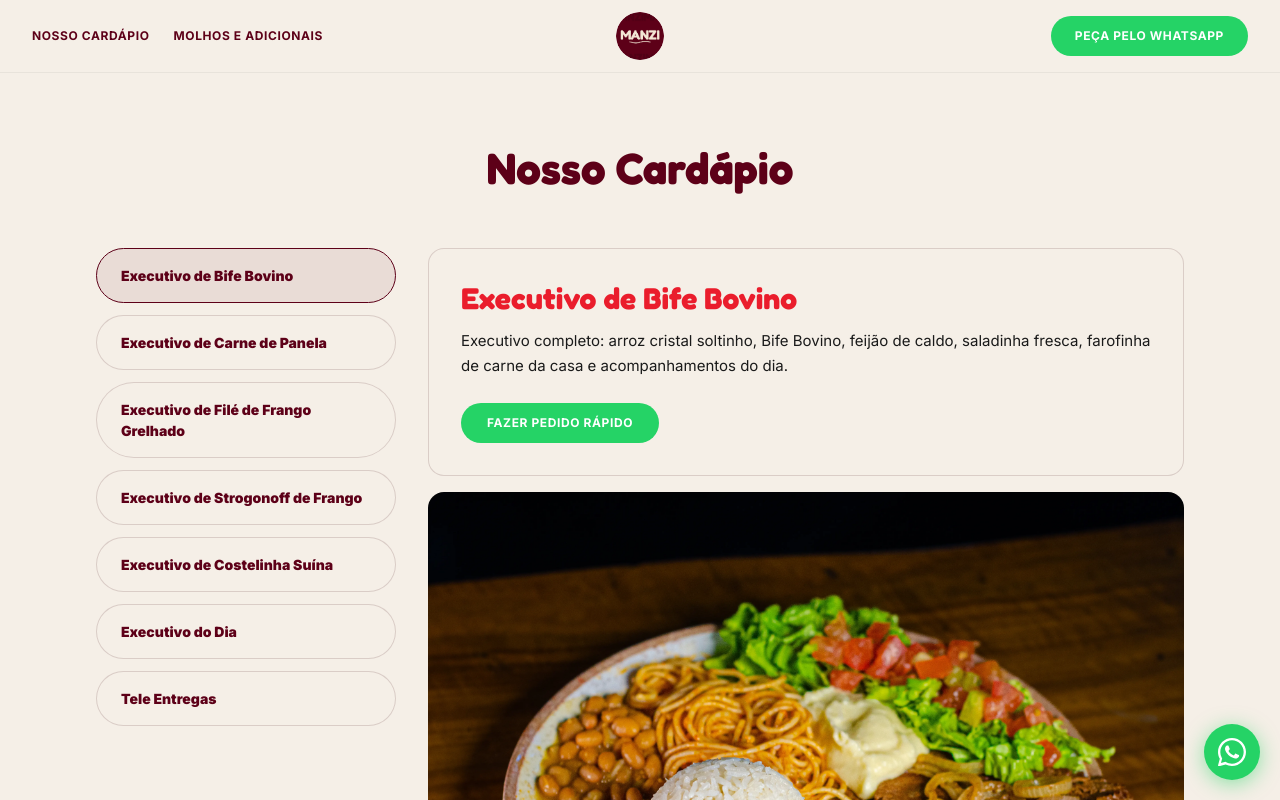
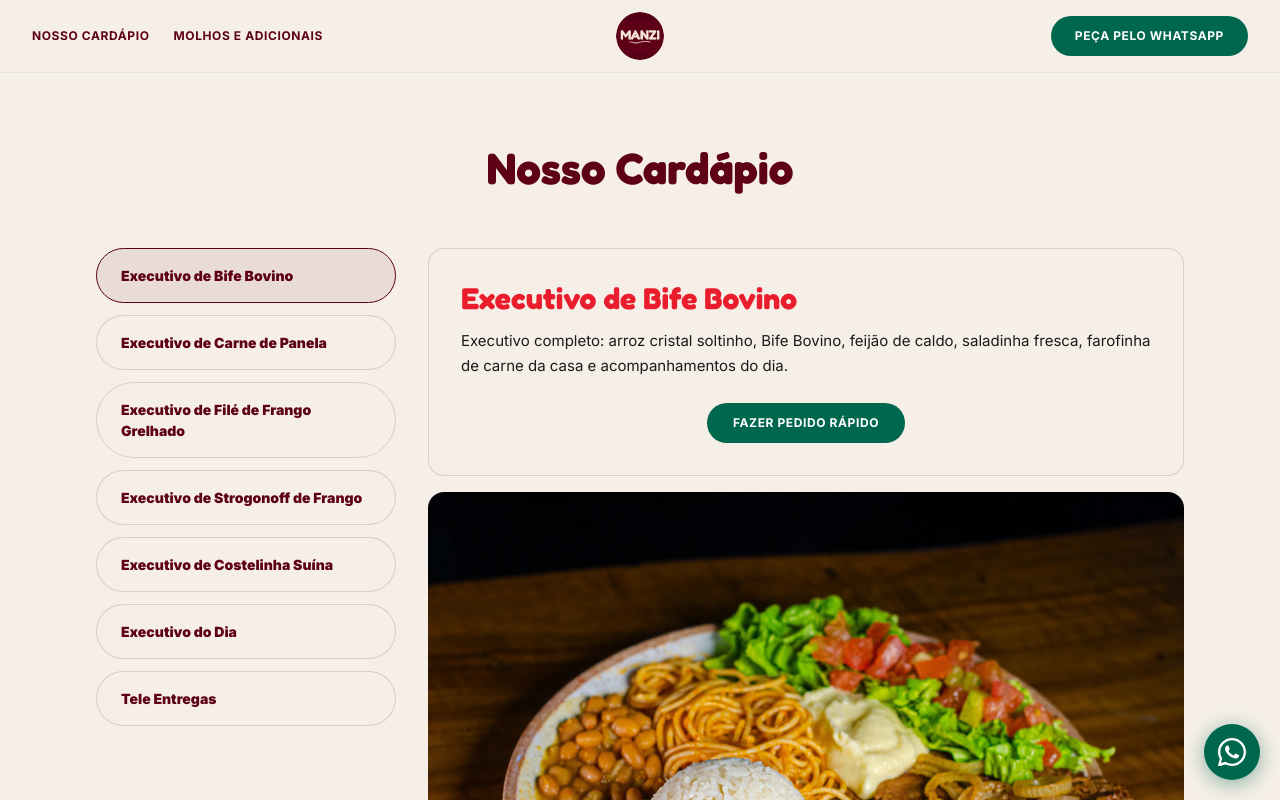
Before and after one commit to EducLead01/Restaurante-Manzi, a Next.js app: page / in a window 1280 px wide. Shown: the top 800 px of the page. Built offline with nearby package versions, Linux system fonts and the light colour scheme.

Commit message:
Centraliza os CTAs de pedido e usa o verde do WhatsApp do unosales.com.br
Co-Authored-By: Claude Sonnet 5 <noreply@anthropic.com>

```diff
--- a/src/components/Filosofia.tsx
+++ b/src/components/Filosofia.tsx
@@ -59,7 +59,7 @@ function BotaoPedido({ titulo }: { titulo: string }) {
       target="_blank"
       rel="noopener noreferrer"
       className="font-bold text-xs uppercase tracking-wider inline-block rounded-full text-white"
-      style={{ background: "#25D366", padding: "12px 26px" }}
+      style={{ background: "#00674F", padding: "12px 26px" }}
     >
       Fazer pedido rápido
     </a>
@@ -83,7 +83,7 @@ function PainelFoto({ pilar }: { pilar: ItemCardapio }) {
         <p className="mt-3" style={{ fontSize: 15, lineHeight: 1.7, color: "#1a1a1a" }}>
           {pilar.texto}
         </p>
-        <div className="mt-6">
+        <div className="mt-6 text-center">
           <BotaoPedido titulo={pilar.titulo} />
         </div>
       </div>
@@ -134,7 +134,7 @@ function PainelTexto({ pilar }: { pilar: ItemCardapio }) {
         <p className="mt-4" style={{ fontSize: 15, lineHeight: 1.7, maxWidth: 520, color: "#1a1a1a" }}>
           {pilar.texto}
         </p>
-        <div className="mt-8">
+        <div className="mt-8 text-center">
           <BotaoPedido titulo={pilar.titulo} />
         </div>
       </div>
--- a/src/components/Header.tsx
+++ b/src/components/Header.tsx
@@ -44,7 +44,7 @@ export default function Header() {
               target="_blank"
               rel="noopener noreferrer"
               className="hidden md:inline-flex items-center font-bold text-xs uppercase tracking-wider px-6 py-3 rounded-full text-white transition-opacity hover:opacity-90"
-              style={{ background: "#25D366" }}
+              style={{ background: "#00674F" }}
             >
               Peça pelo WhatsApp
             </a>
@@ -84,7 +84,7 @@ export default function Header() {
             rel="noopener noreferrer"
             onClick={() => setOpen(false)}
             className="font-bold text-sm uppercase tracking-wider px-6 py-3.5 rounded-full text-white text-center"
-            style={{ background: "#25D366" }}
+            style={{ background: "#00674F" }}
           >
             Peça pelo WhatsApp
           </a>
--- a/src/components/WhatsappButton.tsx
+++ b/src/components/WhatsappButton.tsx
@@ -8,7 +8,7 @@ export default function WhatsappButton() {
       rel="noopener noreferrer"
       aria-label="Falar no WhatsApp"
       className="fixed bottom-5 right-5 z-[100] w-14 h-14 rounded-full flex items-center justify-center shadow-2xl transition-transform hover:scale-110 active:scale-95"
-      style={{ background: "#25D366", boxShadow: "0 4px 20px rgba(37,211,102,0.5)" }}
+      style={{ background: "#00674F", boxShadow: "0 4px 20px rgba(0,103,79,0.45)" }}
     >
       <svg xmlns="http://www.w3.org/2000/svg" viewBox="0 0 24 24" className="w-7 h-7 fill-white">
         <path d="M17.472 14.382c-.297-.149-1.758-.867-2.03-.967-.273-.099-.471-.148-.67.15-.197.297-.767.966-.94 1.164-.173.199-.347.223-.644.075-.297-.15-1.255-.463-2.39-1.475-.883-.788-1.48-1.761-1.653-2.059-.173-.297-.018-.458.13-.606.134-.133.298-.347.446-.52.149-.174.198-.298.298-.497.099-.198.05-.371-.025-.52-.075-.149-.669-1.612-.916-2.207-.242-.579-.487-.5-.669-.51-.173-.008-.371-.01-.57-.01-.198 0-.52.074-.792.372-.272.297-1.04 1.016-1.04 2.479 0 1.462 1.065 2.875 1.213 3.074.149.198 2.096 3.2 5.077 4.487.709.306 1.262.489 1.694.625.712.227 1.36.195 1.871.118.571-.085 1.758-.719 2.006-1.413.248-.694.248-1.289.173-1.413-.074-.124-.272-.198-.57-.347z" />
```
